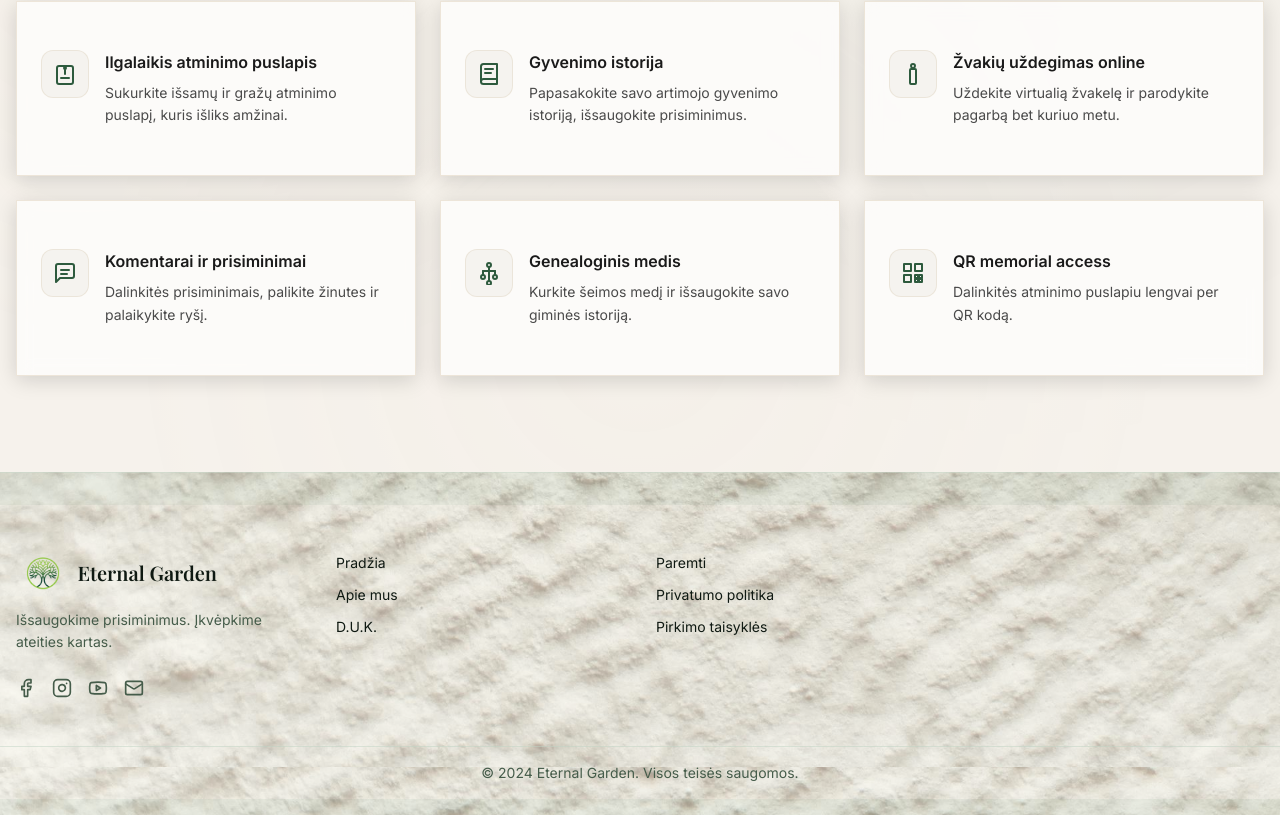
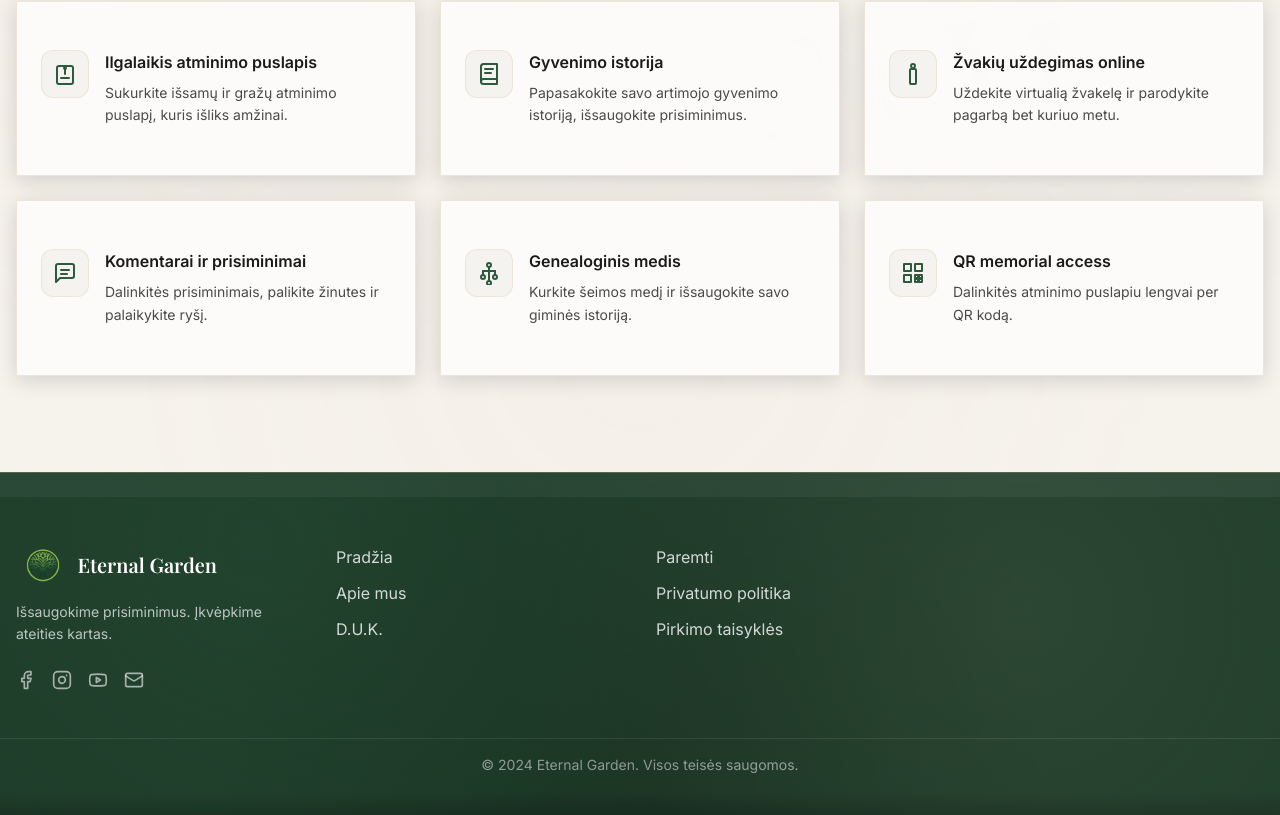
Before and after one commit to Myjota/Eternal-Garden, a Next.js app: page / in a window 1280 px wide. Shown: the part 1153-1968 px from the top of the page. Built offline with nearby package versions, Linux system fonts and the light colour scheme; no server answers; the database is empty; a web font is replaced by a local one.

Commit message:
Update footer.tsx

```diff
--- a/components/layout/footer.tsx
+++ b/components/layout/footer.tsx
@@ -10,135 +10,122 @@ interface FooterProps {
 
 export function Footer({ t: providedT }: FooterProps) {
   const t = providedT ?? getTranslations(defaultLocale)
+
   return (
-    <footer className="border-t border-border bg-muted/30">
-      {/* Decorative leaf pattern at top */}
-      <div className="h-8 bg-primary/5 leaf-decoration" />
+    <footer className="relative border-t border-[#d4c4a8]/30 bg-[#1f3d2a] text-white overflow-hidden">
 
-      <div className="container mx-auto px-4 py-12">
+      {/* 🌿 green atmospheric background */}
+      <div className="absolute inset-0 pointer-events-none opacity-60">
+        <div
+          className="absolute inset-0"
+          style={{
+            backgroundImage: `
+              radial-gradient(circle at 20% 20%, rgba(45,90,61,0.35), transparent 45%),
+              radial-gradient(circle at 80% 40%, rgba(212,196,168,0.12), transparent 50%),
+              radial-gradient(circle at 50% 90%, rgba(0,0,0,0.25), transparent 60%)
+            `,
+          }}
+        />
+      </div>
+
+      {/* Top decorative line */}
+      <div className="h-6 bg-white/5" />
+
+      <div className="container mx-auto px-4 py-12 relative z-10">
+
         <div className="grid gap-8 md:grid-cols-4">
-          {/* Brand Column */}
+
+          {/* Brand */}
           <div className="md:col-span-1">
+
             <Link href="/" className="flex items-center gap-2">
               <Image
                 src="/images/logo.png"
                 alt="Eternal Garden"
                 width={40}
                 height={40}
-                className="h-10"
-                style={{ width: 'auto', height: '40px' }}
+                className="h-10 w-auto"
               />
-              <span className="font-serif text-xl font-semibold text-foreground">
+
+              <span className="font-serif text-xl font-semibold text-white">
                 Eternal Garden
               </span>
             </Link>
-            <p className="mt-4 text-sm text-muted-foreground leading-relaxed">
+
+            <p className="mt-4 text-sm text-white/70 leading-relaxed">
               {t.footer.tagline}
             </p>
 
-            {/* Social Links */}
+            {/* Social */}
             <div className="mt-6 flex items-center gap-4">
-              <a
-                href="https://facebook.com"
-                target="_blank"
-                rel="noopener noreferrer"
-                className="text-muted-foreground hover:text-primary transition-colors"
-                aria-label="Facebook"
-              >
+
+              <a className="text-white/60 hover:text-[#d4c4a8] transition-colors" href="#">
                 <Facebook className="h-5 w-5" />
               </a>
-              <a
-                href="https://instagram.com"
-                target="_blank"
-                rel="noopener noreferrer"
-                className="text-muted-foreground hover:text-primary transition-colors"
-                aria-label="Instagram"
-              >
+
+              <a className="text-white/60 hover:text-[#d4c4a8] transition-colors" href="#">
                 <Instagram className="h-5 w-5" />
               </a>
-              <a
-                href="https://youtube.com"
-                target="_blank"
-                rel="noopener noreferrer"
-                className="text-muted-foreground hover:text-primary transition-colors"
-                aria-label="YouTube"
-              >
+
+              <a className="text-white/60 hover:text-[#d4c4a8] transition-colors" href="#">
                 <Youtube className="h-5 w-5" />
               </a>
-              <a
-                href="mailto:info@eternalgarden.lt"
-                className="text-muted-foreground hover:text-primary transition-colors"
-                aria-label="Email"
-              >
+
+              <a className="text-white/60 hover:text-[#d4c4a8] transition-colors" href="mailto:info@eternalgarden.lt">
                 <Mail className="h-5 w-5" />
               </a>
+
             </div>
+
           </div>
 
-          {/* Navigation Column 1 */}
+          {/* Nav 1 */}
           <div>
-            <nav className="flex flex-col gap-3">
-              <Link
-                href="/"
-                className="text-sm text-foreground hover:text-primary transition-colors"
-              >
+            <nav className="flex flex-col gap-3 text-white/80">
+              <Link href="/" className="hover:text-[#d4c4a8] transition-colors">
                 {t.footer.main}
               </Link>
-              <Link
-                href="/about"
-                className="text-sm text-foreground hover:text-primary transition-colors"
-              >
+              <Link href="/about" className="hover:text-[#d4c4a8] transition-colors">
                 {t.footer.aboutUs}
               </Link>
-              <Link
-                href="/faq"
-                className="text-sm text-foreground hover:text-primary transition-colors"
-              >
+              <Link href="/faq" className="hover:text-[#d4c4a8] transition-colors">
                 {t.footer.faq}
               </Link>
             </nav>
           </div>
 
-          {/* Navigation Column 2 */}
+          {/* Nav 2 */}
           <div>
-            <nav className="flex flex-col gap-3">
-              <Link
-                href="/support"
-                className="text-sm text-foreground hover:text-primary transition-colors"
-              >
+            <nav className="flex flex-col gap-3 text-white/80">
+              <Link href="/support" className="hover:text-[#d4c4a8] transition-colors">
                 {t.footer.donate}
               </Link>
-              <Link
-                href="/privacy"
-                className="text-sm text-foreground hover:text-primary transition-colors"
-              >
+              <Link href="/privacy" className="hover:text-[#d4c4a8] transition-colors">
                 {t.footer.privacyPolicy}
               </Link>
-              <Link
-                href="/terms"
-                className="text-sm text-foreground hover:text-primary transition-colors"
-              >
+              <Link href="/terms" className="hover:text-[#d4c4a8] transition-colors">
                 {t.footer.terms}
               </Link>
             </nav>
           </div>
 
-          {/* Empty column for spacing on desktop */}
           <div className="hidden md:block" />
+
         </div>
       </div>
 
       {/* Copyright */}
-      <div className="border-t border-border">
+      <div className="border-t border-white/10">
         <div className="container mx-auto px-4 py-4">
-          <p className="text-center text-sm text-muted-foreground">
+          <p className="text-center text-sm text-white/60">
             {t.footer.copyright}
           </p>
         </div>
       </div>
 
-      {/* Bottom decorative leaves */}
-      <div className="h-4 bg-primary/5 leaf-decoration" />
+      {/* bottom fade */}
+      <div className="h-6 bg-gradient-to-t from-black/20 to-transparent" />
+
     </footer>
   )
 }
```
